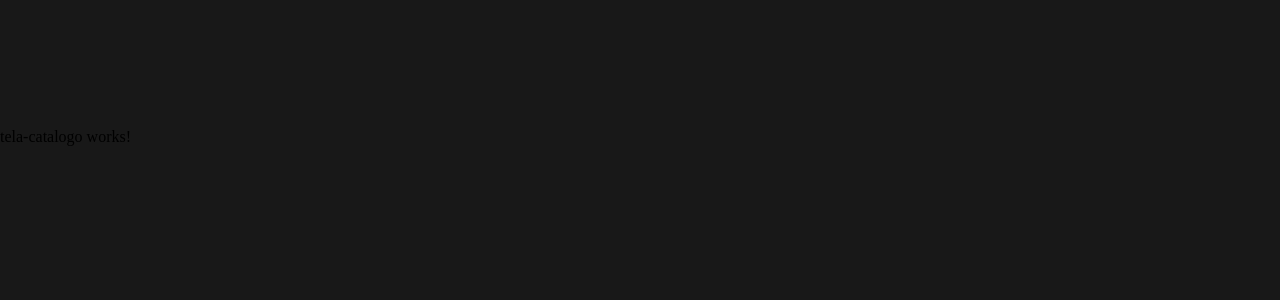
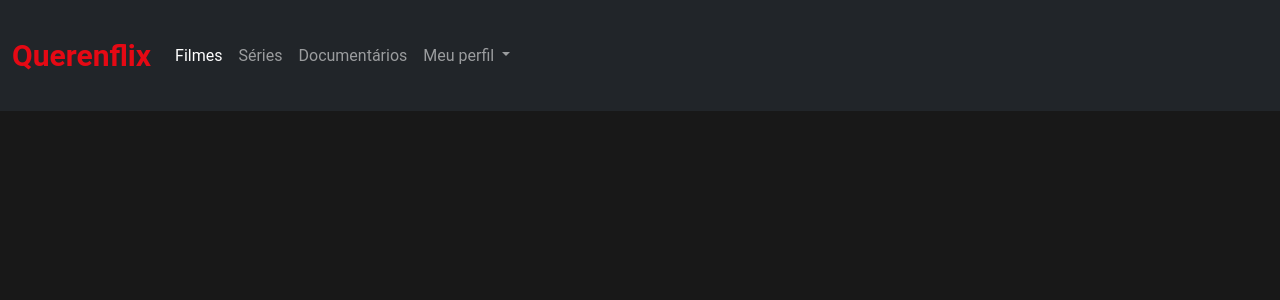
Before and after one commit to querensales/Querenflix, an Angular app: page /catalogo in a window 1280 px wide. Shown: the top 300 px of the page. Built offline with nearby package versions, Linux system fonts and the light colour scheme.

Commit message:
navbar e menu

```diff
--- a/src/app/app.module.ts
+++ b/src/app/app.module.ts
@@ -5,12 +5,14 @@ import { AppRoutingModule } from './app-routing.module';
 import { AppComponent } from './app.component';
 import { TelaLoginComponent } from './tela-login/tela-login.component';
 import { TelaCatalogoComponent } from './tela-catalogo/tela-catalogo.component';
+import { MenuNavegacaoComponent } from './menu/menu-navegacao/menu-navegacao.component';
 
 @NgModule({
   declarations: [
     AppComponent,
     TelaLoginComponent,
-    TelaCatalogoComponent
+    TelaCatalogoComponent,
+    MenuNavegacaoComponent
   ],
   imports: [
     BrowserModule,
--- /dev/null
+++ b/src/app/menu/menu-navegacao/menu-navegacao.component.css
@@ -0,0 +1,5 @@
+.navbar-brand {
+  color: #e50914;
+  font-weight: bolder;
+  font-size: 30px;
+}
--- /dev/null
+++ b/src/app/menu/menu-navegacao/menu-navegacao.component.html
@@ -0,0 +1,33 @@
+<div class="navbar fixed-top navbar-expand-lg navbar-dark bg-dark">
+  <div class="container-fluid">
+    <a class="navbar-brand" href="#">Querenflix</a>
+    <button class="navbar-toggler" type="button" data-bs-toggle="collapse" data-bs-target="#navbarNavDropdown"
+      aria-controls="navbarNavDropdown" aria-expanded="false" aria-label="Toggle navigation">
+      <span class="navbar-toggler-icon"></span>
+    </button>
+    <div class="collapse navbar-collapse" id="navbarNavDropdown">
+      <ul class="navbar-nav">
+        <li class="nav-item">
+          <a class="nav-link active" aria-current="page" href="#">Filmes</a>
+        </li>
+        <li class="nav-item">
+          <a class="nav-link" href="#">Séries</a>
+        </li>
+        <li class="nav-item">
+          <a class="nav-link" href="#">Documentários</a>
+        </li>
+        <li class="nav-item dropdown">
+          <a class="nav-link dropdown-toggle" href="#" id="navbarDropdownMenuLink" role="button"
+            data-bs-toggle="dropdown" aria-expanded="false">
+            Meu perfil
+          </a>
+          <ul class="dropdown-menu dropdown-menu-dark" aria-labelledby="navbarDropdownMenuLink">
+            <li><a class="dropdown-item" href="#">Logado</a></li>
+            <li><a class="dropdown-item" href="#">Conta</a></li>
+            <li><a class="dropdown-item" href="#">Sair</a></li>
+          </ul>
+        </li>
+      </ul>
+    </div>
+  </div>
+</div>
--- /dev/null
+++ b/src/app/menu/menu-navegacao/menu-navegacao.component.ts
@@ -0,0 +1,15 @@
+import { Component, OnInit } from '@angular/core';
+
+@Component({
+  selector: 'app-menu-navegacao',
+  templateUrl: './menu-navegacao.component.html',
+  styleUrls: ['./menu-navegacao.component.css']
+})
+export class MenuNavegacaoComponent implements OnInit {
+
+  constructor() { }
+
+  ngOnInit(): void {
+  }
+
+}
--- a/src/app/tela-catalogo/tela-catalogo.component.html
+++ b/src/app/tela-catalogo/tela-catalogo.component.html
@@ -1 +1 @@
-<p>tela-catalogo works!</p>
+<app-menu-navegacao></app-menu-navegacao>
--- a/src/app/tela-login/tela-login.component.css
+++ b/src/app/tela-login/tela-login.component.css
@@ -11,4 +11,5 @@
   display: flex;
   flex-direction: column;
   margin: auto;
+  margin-top: 8%;
 }
--- a/src/index.html
+++ b/src/index.html
@@ -1,13 +1,26 @@
 <!doctype html>
 <html lang="en">
+
 <head>
   <meta charset="utf-8">
   <title>Querenflix</title>
   <base href="/">
   <meta name="viewport" content="width=device-width, initial-scale=1">
   <link rel="icon" type="image/x-icon" href="favicon.ico">
+  <link href="https://cdn.jsdelivr.net/npm/bootstrap@5.1.3/dist/css/bootstrap.min.css" rel="stylesheet"
+    integrity="sha384-1BmE4kWBq78iYhFldvKuhfTAU6auU8tT94WrHftjDbrCEXSU1oBoqyl2QvZ6jIW3" crossorigin="anonymous">
 </head>
+
 <body>
   <app-root></app-root>
+
+
+  <script src="https://cdn.jsdelivr.net/npm/@popperjs/core@2.10.2/dist/umd/popper.min.js"
+    integrity="sha384-7+zCNj/IqJ95wo16oMtfsKbZ9ccEh31eOz1HGyDuCQ6wgnyJNSYdrPa03rtR1zdB" crossorigin="anonymous">
+  </script>
+  <script src="https://cdn.jsdelivr.net/npm/bootstrap@5.1.3/dist/js/bootstrap.min.js"
+    integrity="sha384-QJHtvGhmr9XOIpI6YVutG+2QOK9T+ZnN4kzFN1RtK3zEFEIsxhlmWl5/YESvpZ13" crossorigin="anonymous">
+  </script>
 </body>
+
 </html>
--- a/src/styles.css
+++ b/src/styles.css
@@ -5,7 +5,6 @@
 }
 
 body {
-  margin-top: 10%;
   background: #181818;
 }
 
```
Also changed, not shown: 1 other file (tests, documents, lock files or other folders).
